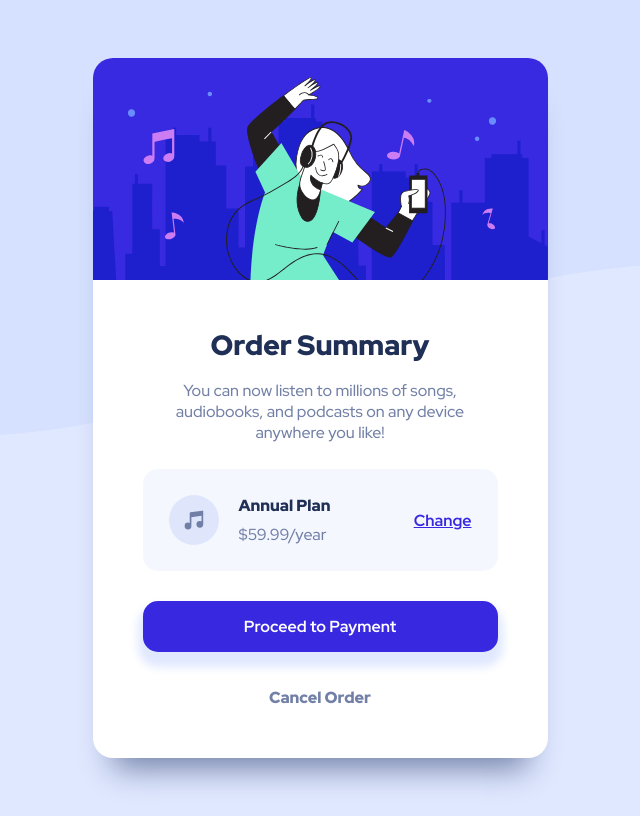
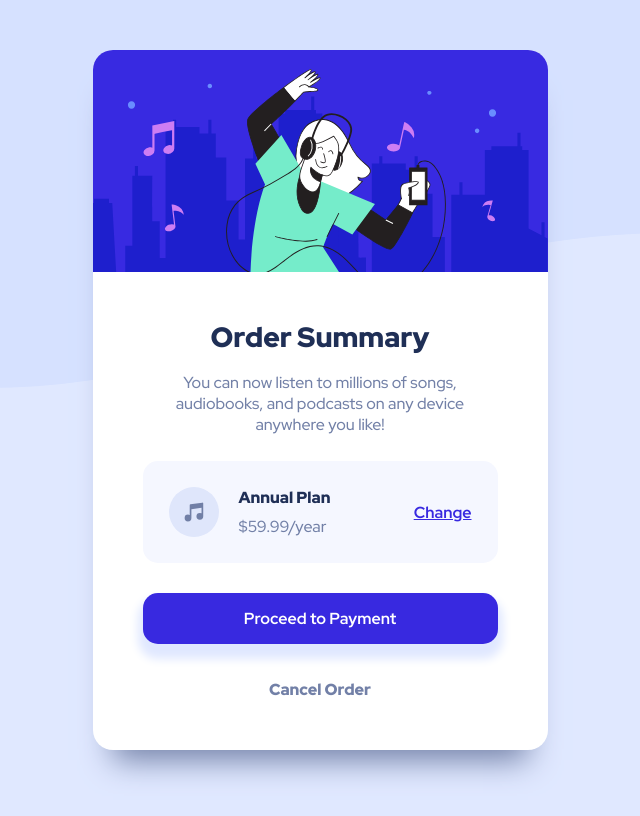
Before and after one commit to JavKhall/order-summary-component-main---FrontendMentor, a plain HTML site: page index.html in a window 1280 px wide. Shown: the whole page, without its empty margins (320-960 px from the left). Drawn offline with Linux system fonts and the light colour scheme.

Commit message:
Se corrigue configuracion de la imagan de fondo

```diff
--- a/estilos.css
+++ b/estilos.css
@@ -8,25 +8,23 @@
 	--DarkBlue: hsl(223, 47%, 23%);
 }
 
+*{
+	margin: 0px;
+	padding: 0px;
+	box-sizing: border-box;
+}
+
 body {
 	display: flex;
 	height: 100vh;
+	background-image: url(images/pattern-background-desktop.svg);
+	background-size: 100%;
+	background-repeat: no-repeat;
 	flex-direction: column;
 	justify-content: center;
 	align-content: center;
 	background-color: var(--PaleBlue);
 	font-family: 'Red Hat Display', sans-serif;
-}
-
-/* Configuracion de imagen de fondo */
-.imagen-fondo {
-	background: url(images/pattern-background-desktop.svg) no-repeat top;
-	position: absolute;
-	top: 0px;
-	left: 0px;
-	right: 0px;
-	bottom: 0px;
-	z-index: -1;
 }
 
 /* Configuracion general de la tarjeta*/
@@ -40,6 +38,7 @@ body {
 	border-radius: 20px;
 	text-align: center;
 	box-shadow: 0px 30px 30px -20px var(--DesaturatedBlue);
+	transition: .5s ease-in-out;
 }
 
 /* Configuracion de la imagen de la tarjeta*/
@@ -164,10 +163,16 @@ body {
 	color: var(--DarkBlue);
 }
 
+/*================================================*/
 /* Configuracion de pagina para moviles */
 @media screen and (max-width: 480px) {
+	body {
+		background-image: url(images/pattern-background-mobile.svg);
+	}
+
 	/* Ajuste de tamaño general de la tarjeta */
 	.card {
+		transition: .5s ease-in-out;
 		width: 330px;
 		height: 575px;
 	}
@@ -191,18 +196,6 @@ body {
 	.card-proceed {
 		margin: 10px 16px;
 	}
-
-
-
-
-
-
-
-
-
-
-
-
 }
 
 
--- a/index.html
+++ b/index.html
@@ -13,9 +13,9 @@
 </head>
 
 <body>
-  <div class="imagen-fondo"></div>
 
   <main class="card"> <!--Espacio de la tarjeta-->
+    <!-- <div class="imagen-fondo"></div> -->
     <!--Seccion de la imagen-->
     <img src="images/illustration-hero.svg" alt="" class="card-imagen">
 
```
